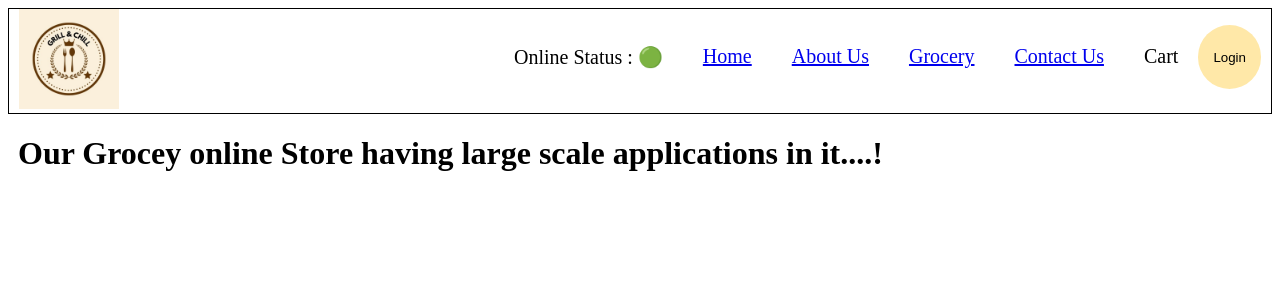
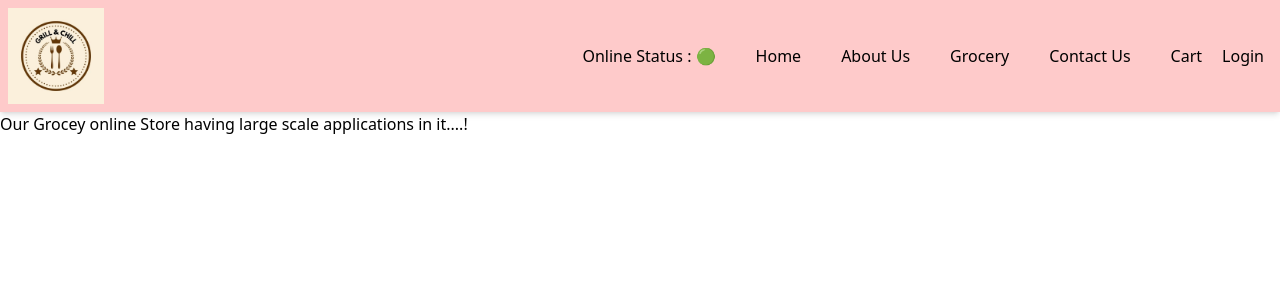
Before and after one commit to izwrt/FoodWebApp, a React (Vite) app: page /Grocery in a window 1280 px wide. Shown: the top 300 px of the page. Built offline with nearby package versions, Linux system fonts and the light colour scheme.

Commit message:
added tailwind css

```diff
--- a/index.css
+++ b/index.css
@@ -1,119 +1,3 @@
-.header{
-    display: flex;
-    padding: 0px 10px;
-    justify-content: space-between;
-    border: 1px solid black;
-}
-
-.logo{
-    width: 100px;
-}
-
-.nav-items > ul{
-    display: flex;
-}
-
-.nav-items > ul > li{
-    padding: 20px ;
-    list-style: none;
-    font-size: 20px;
-}
-
-.filter-btn{
-    margin-top: 10px;
-    padding: 5px;
-    cursor: pointer;
-}
-
-.shimmer-filter-btn{
-    margin-top: 10px;
-    width: 150px;
-    height: 30px;
-    border: none;
-}
-
-.res-container{
-    display: flex;
-    flex-wrap: wrap;
-    padding:10px 70px;
-    justify-content: center;
-    gap:30px;
-}
-
-.shimmer-res-container{
-    display: flex;
-    flex-wrap: wrap;
-    padding:10px 70px;
-    justify-content: center;
-    gap:30px;
-}
-
-
-
-.res-card{
-    width: 250px;
-    height: 350px;
-    /* box-shadow: 0px 0px 2px rgba(0, 0, 0, 0.452); */
-    border-radius: 10px;
-    overflow: hidden;
-}
-
-.shimmer-res-card{
-    width: 250px;
-    height: 350px;
-    /* box-shadow: 0px 0px 2px rgba(0, 0, 0, 0.452); */
-    border-radius: 10px;
-    overflow: hidden;
-    background-color: rgb(235, 235, 235);
-}
-
-.res-card:hover{
-    border: 1px solid black;
-    cursor: pointer;
-}
-
-.card-img-container{
-    height: 55%;
-    overflow: hidden;
-}
-
-.shimmer-card-img-container{
-    height: 55%;
-    overflow: hidden;
-    background-color: rgb(212, 211, 211);
-}
-
-.res-card-img{
-    width: 100%;
-}
-
-h1,h2,h3,h4,h5{
-    padding:0px 10px;
-}
-
-h4 > span {
-    padding-left: 25px;
-}
-
-.res-card {
-    opacity: 0;
-    animation: fadeInAnimation 0.4s ease-in-out forwards;
-  }
-
-  @keyframes fadeInAnimation {
-    0% {
-      opacity: 0;
-    }
-    100% {
-      opacity: 1;
-    }
-  }
-
-
-  .login-btn{
-    padding:0px 15px;
-    border-radius: 100px;
-    border: none;
-    cursor: pointer;
-    background-color: rgba(255, 187, 0, 0.342);
-  }
+@tailwind base;
+@tailwind components;
+@tailwind utilities;
--- a/package.json
+++ b/package.json
@@ -15,7 +15,9 @@
   "main": "App.js",
   "devDependencies": {
     "buffer": "^6.0.3",
-    "process": "^0.11.10"
+    "postcss": "^8.4.39",
+    "process": "^0.11.10",
+    "tailwindcss": "^3.4.6"
   },
   "scripts": {
     "start": "parcel index.html",
--- a/src/components/Body.jsx
+++ b/src/components/Body.jsx
@@ -26,35 +26,39 @@ if ( onlineStatus === false ) {
 
     return searchData.length === 0  ?(
       <div className="body">
-          <button className="shimmer-filter-btn" ></button>
+          {/* <button className="shimmer-filter-btn" ></button>
           <div className="shimmer-res-container">
             {[...Array(10)].map((_,i) =>
                 <Shimmer key={i}/>
             )}
-          </div>
+          </div> */}
     </div>
     ):(
-      <div className="body">
-        <input type="text" value={searchInput} onChange = {(e) => {setSearchInput(e.target.value)}}></input>
-        <button onClick={()=>{
-         console.log("clicked")
-          const searchList = cardList.filter(data =>{
-           return data.info.name.toLowerCase().includes(searchInput.toLowerCase())
-        })
+      <div>
 
+      <div className="flex justify-between px-10 py-5">
+        <div className="flex gap-5">
+            <input className="focus:outline-none px-4 p-1 border-2 border-solid border-gray-400 rounded-xl" type="text" value={searchInput} onChange = {(e) => {setSearchInput(e.target.value)}}></input>
 
+            <button className="px-6 py-1.5 rounded-xl bg-red-400" onClick={()=>{
+            console.log("clicked")
+            const searchList = cardList.filter(data =>{
+            return data.info.name.toLowerCase().includes(searchInput.toLowerCase())
+            })
+            searchData && setSearchData(searchList);
+            }}>Search</button>
+        </div>
 
-        searchData && setSearchData(searchList);
-        }}>Search</button>
-        <button className="filter-btn"
+        <div>
+            <button className="px-6 py-1.5 rounded-xl bg-red-400"
 
-        onClick={() =>{
-          console.log("clicked top")
-          setSearchData(cardList.filter(card => card.info.avgRating > 4.2))
-        }}>Top Rated Restaurant</button>
+              onClick={() =>{
+                setSearchData(cardList.filter(card => card.info.avgRating > 4.4))
+              }}>Top Rated Restaurant</button>
+        </div>
+      </div>
 
-
-          <div className="res-container">
+          <div className="flex flex-wrap justify-center gap-7">
 
           {
             searchData.map((data, index) => (
--- a/src/components/Header.jsx
+++ b/src/components/Header.jsx
@@ -8,18 +8,18 @@ function Header(){
   const onlineStatus = useOnlineStatus();
 
     return (
-      <div className="header">
-        <div className="logo-container">
-          <img className="logo" src={foodLogo} alt="Food Logo" />
+      <div className="flex justify-between bg-red-200 shadow-md">
+        <div className="p-2">
+          <img className="w-24" src={foodLogo} alt="Food Logo" />
         </div>
-        <div className="nav-items">
-          <ul>
-            <li>Online Status : { onlineStatus ? "🟢" : "🟤" }</li>
-            <li><Link to="/">Home</Link></li>
-            <li><Link to="/about">About Us</Link></li>
-            <li><Link to="/Grocery">Grocery</Link></li>
-            <li><Link to="/contact">Contact Us</Link></li>
-            <li>Cart</li>
+        <div className="flex items-center">
+          <ul className='flex p-4'>
+            <li className='px-5'>Online Status : { onlineStatus ? "🟢" : "🟤" }</li>
+            <li className='px-5'><Link to="/">Home</Link></li>
+            <li className='px-5'><Link to="/about">About Us</Link></li>
+            <li className='px-5'><Link to="/Grocery">Grocery</Link></li>
+            <li className='px-5'><Link to="/contact">Contact Us</Link></li>
+            <li className='px-5'>Cart</li>
             <button className="login-btn" onClick ={()=>{loginText === "Login" ? setLoginText("Logout") : setLoginText("Login")}}>{loginText}</button>
           </ul>
         </div>
--- a/src/components/RestaurantCard.jsx
+++ b/src/components/RestaurantCard.jsx
@@ -3,15 +3,23 @@ import { IMG_URL } from "../utils/contant";
 const RestaurantCard = (props) => {
     const {name,cuisines,cloudinaryImageId,avgRating} = props?.data;
     const {slaString} = props?.data?.sla;
+
     return(
 
-      <div className="res-card">
-        <div className="card-img-container">
-        <img className="res-card-img" src={IMG_URL+cloudinaryImageId}/>
+      <div className="m-3 p-0 w-[250px] h-[360px] bg-red-300 rounded-xl overflow-hidden shadow-lg hover:scale-105 duration-200">
+        <div className="bg-black h-[200px]">
+        <img
+        className="w-full h-full object-cover"
+        src={`${IMG_URL}${cloudinaryImageId}`}
+        alt="Image Description"
+      />
+
         </div>
-        <h3>{name}</h3>
-        <h5>{cuisines.join(', ')}</h5>
-        <h4>{slaString}<span>{avgRating} star</span></h4>
+        <div className="p-4">
+          <h3 className="font-bold pb-2 text-lg">{name}</h3>
+          <h5 className="text-xs opacity-80">{cuisines.join(', ')}</h5>
+          <h4 className="pt-4 text-sm font-medium opacity-80">{slaString}<span className="m-12">{avgRating} star</span></h4>
+        </div>
       </div>
     )
   }
--- a/src/utils/contant.js
+++ b/src/utils/contant.js
@@ -3,3 +3,5 @@ export const IMG_URL = "https://media-assets.swiggy.com/swiggy/image/upload/fl_l
 export const FOOD_API = "https://www.swiggy.com/dapi/restaurants/list/v5?lat=12.9715987&lng=77.5945627&is-seo-homepage-enabled=true&page_type=DESKTOP_WEB_LISTING";
 
 export const MENU_ITEMS ="https://www.swiggy.com/dapi/menu/pl?page-type=REGULAR_MENU&complete-menu=true&lat=12.9715987&lng=77.5945627&restaurantId="
+
+// https://proxy.cors.sh/
--- /dev/null
+++ b/tailwind.config.js
@@ -0,0 +1,10 @@
+/** @type {import('tailwindcss').Config} */
+module.exports = {
+  content: [
+    "./src/**/*.{js,ts,jsx,tsx}",
+  ],
+  theme: {
+    extend: {},
+  },
+  plugins: [],
+}
```
Also changed, not shown: .postcssrc (added), 1 other file (tests, documents, lock files or other folders).
